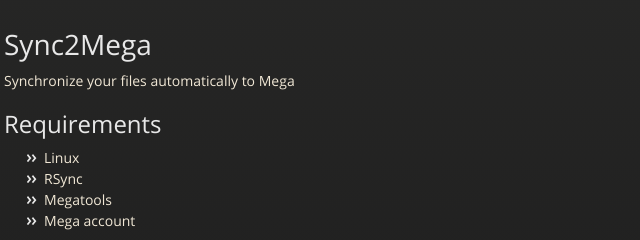
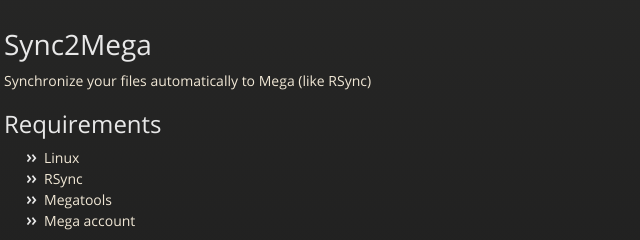
Before and after one commit to Rajaskank/sync2mega, a plain HTML site: page index.html in a window 1280 px wide. Shown: the part 242-482 px from the top of the page, 311-951 px from the left. Drawn offline with nearby package versions, Linux system fonts and the light colour scheme.

Commit message:
Update index.html

```diff
--- a/index.html
+++ b/index.html
@@ -41,7 +41,7 @@
         <h1>
 <a id="sync2mega" class="anchor" href="#sync2mega" aria-hidden="true"><span class="octicon octicon-link"></span></a>Sync2Mega</h1>
 
-<p>Synchronize your files automatically to Mega</p>
+<p>Synchronize your files automatically to Mega  (like RSync)</p>
 
 <h2>
 <a id="requirements" class="anchor" href="#requirements" aria-hidden="true"><span class="octicon octicon-link"></span></a>Requirements</h2>
```
